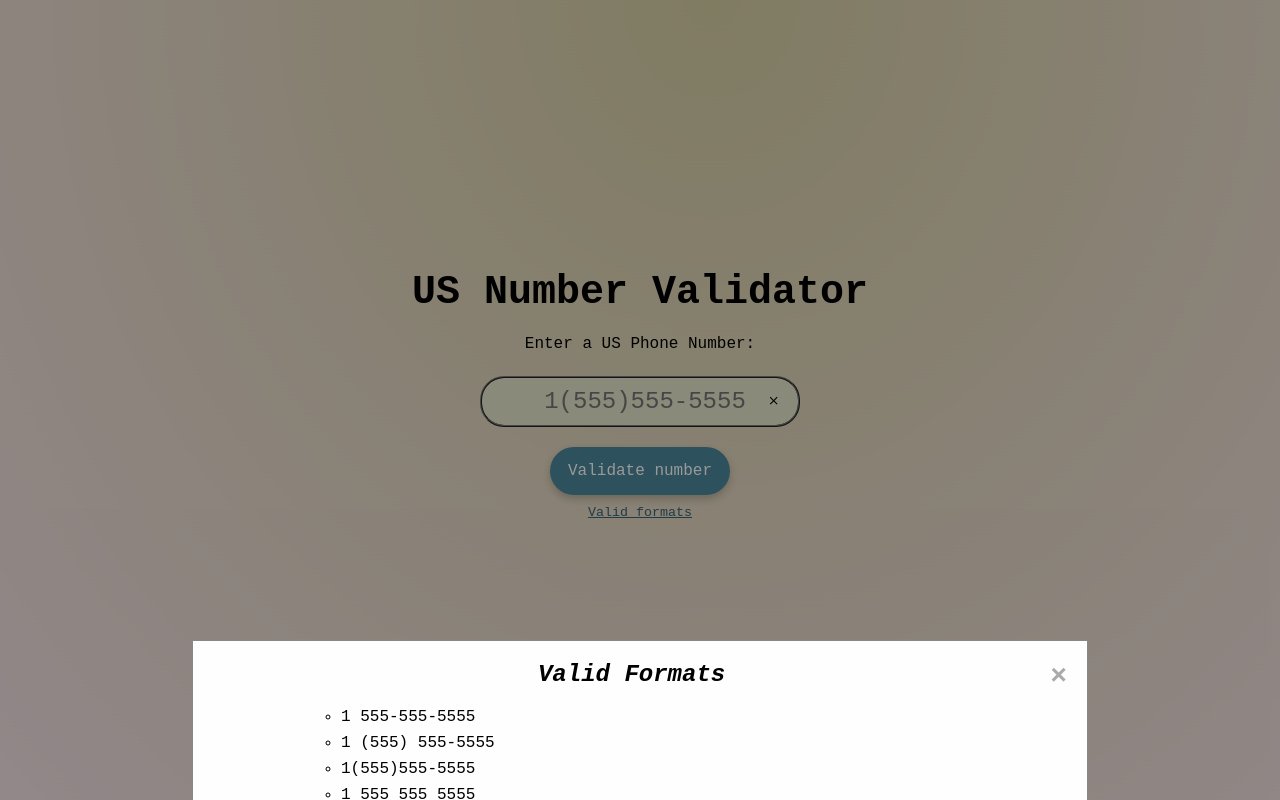
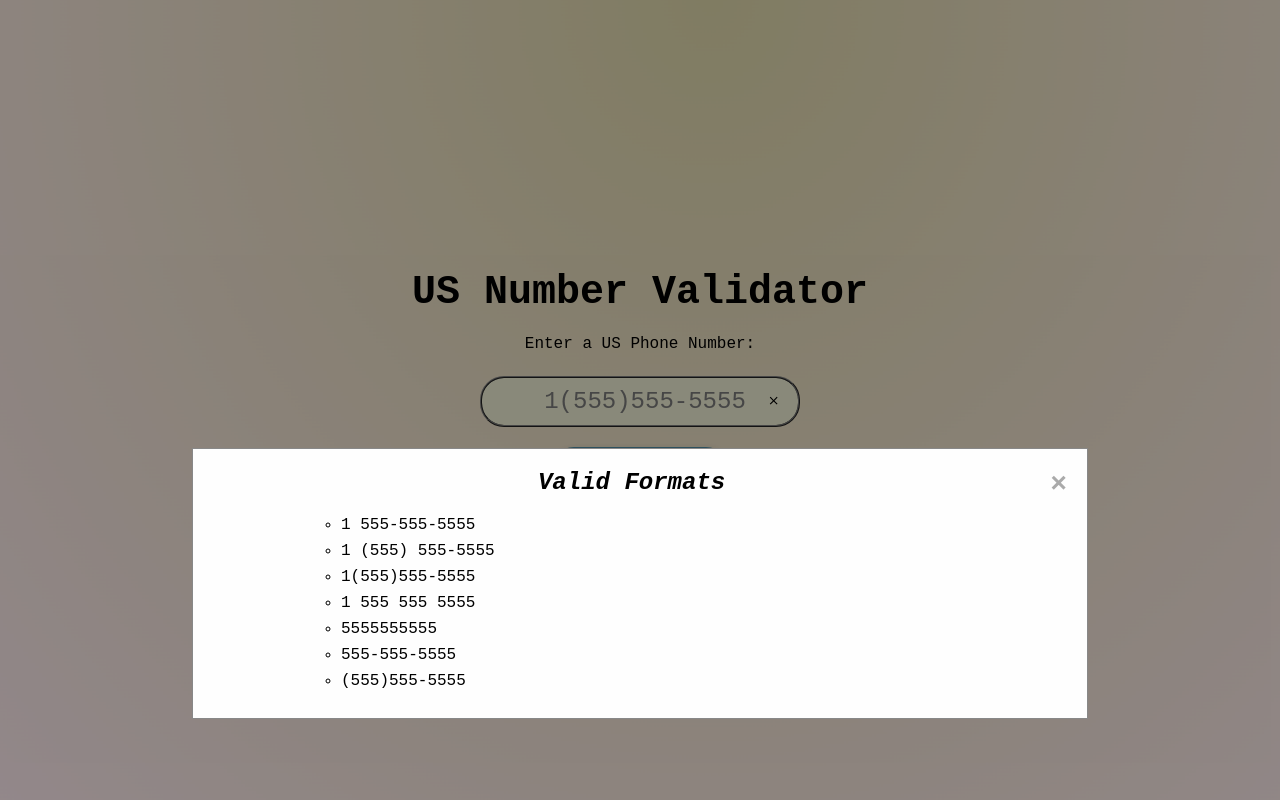
Before and after one commit to brynsgtn/telephoneNumberValidator, a plain HTML site: page index.html in a window 1280 px wide. Both pictures are taken after a click on the button "Valid formats". Drawn offline with Linux system fonts and the light colour scheme; a web font is replaced by a local one.

Commit message:
Finalized all project files

```diff
--- a/styles.css
+++ b/styles.css
@@ -130,14 +130,14 @@ input {
   top: 0;
   width: 100%;
   height: 100%;
-  overflow: auto;
+  overflow: hidden;
   background-color: rgb(0,0,0);
   background-color: rgba(0,0,0,0.4);
 }
 
 .modal-content {
   background-color: #fefefe;
-  margin: 50% auto;
+  margin: 35% auto;
   padding: 20px;
   border: 1px solid #888;
   width: 70%;
```
